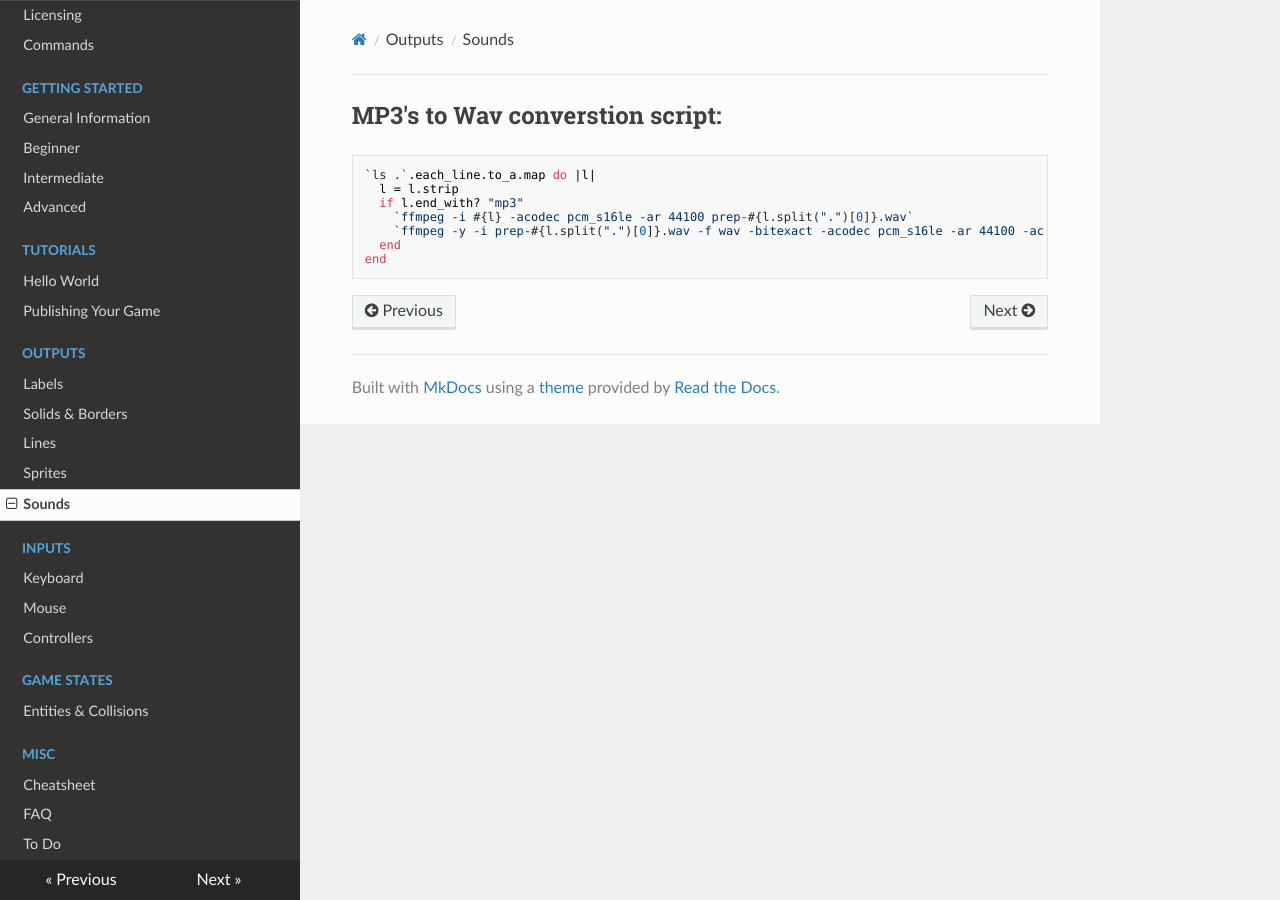
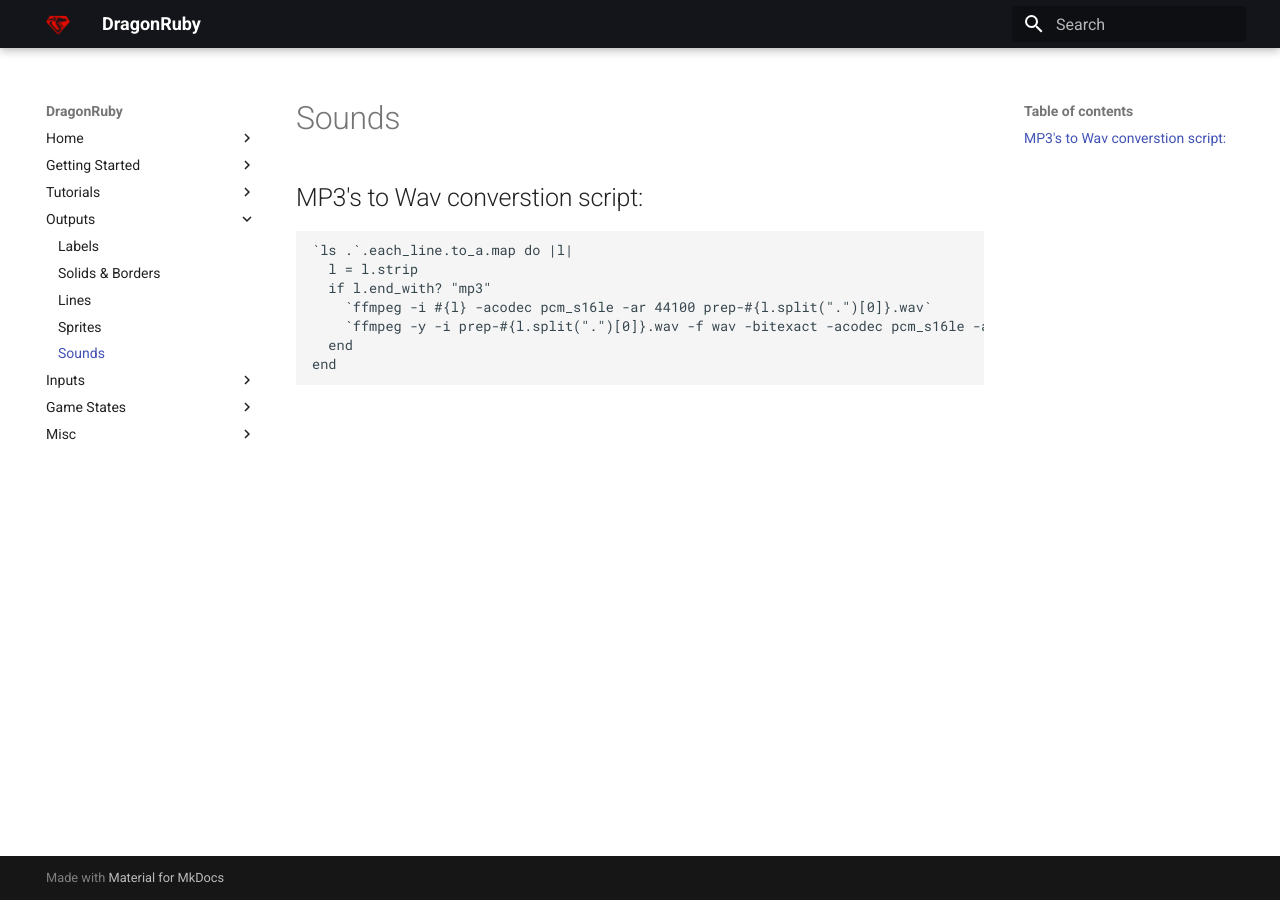
Before and after one commit to ZMonk91/DragonRuby-Docs, an MkDocs documentation site: the page built from docs/09-sound.md, in a window 1280 px wide. Built offline with MkDocs 1.6.1 and Material for MkDocs 9.7.7, drawn with Linux system fonts in a browser that asks for light colours; nearby versions of some CDN libraries.

Commit message:
changed theme

```diff
--- a/mkdocs.yml
+++ b/mkdocs.yml
@@ -26,13 +26,19 @@
   - 'Game States':
     - Entities & Collisions: 10-entities-and-collisions.md
   - 'Misc':
-
     - Cheatsheet: 97-cheatsheet.md
     - FAQ: 98-faq.md
     - To Do: 99-todo.md
 
+theme:
+  name: 'material'
 
-theme: readthedocs
+  theme:
+  palette:
+    primary: 'black'
+    accent: 'indigo'
+  logo: 'img/console-logo.png'
+
 markdown_extensions:
     - toc:
         permalink: "#"
```
